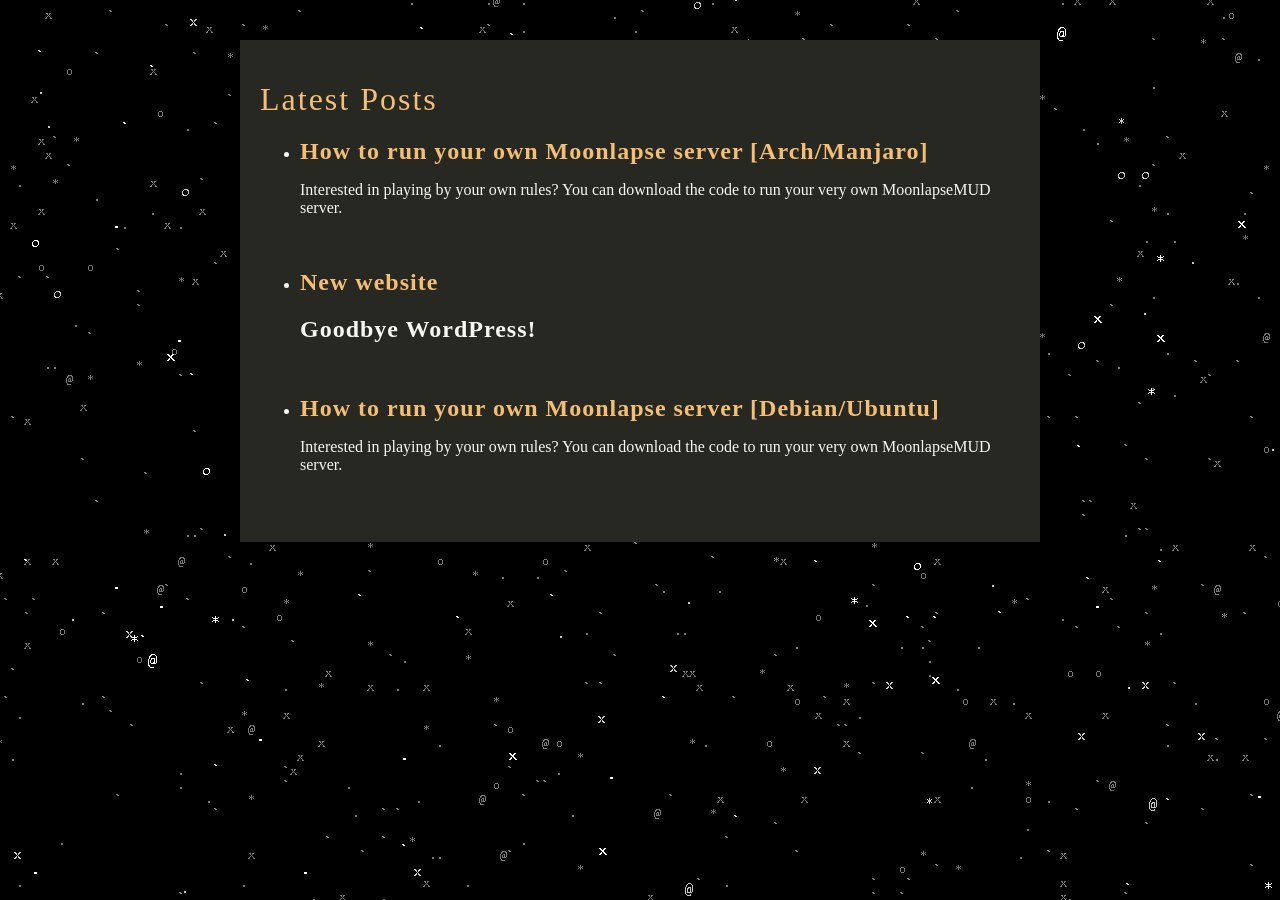
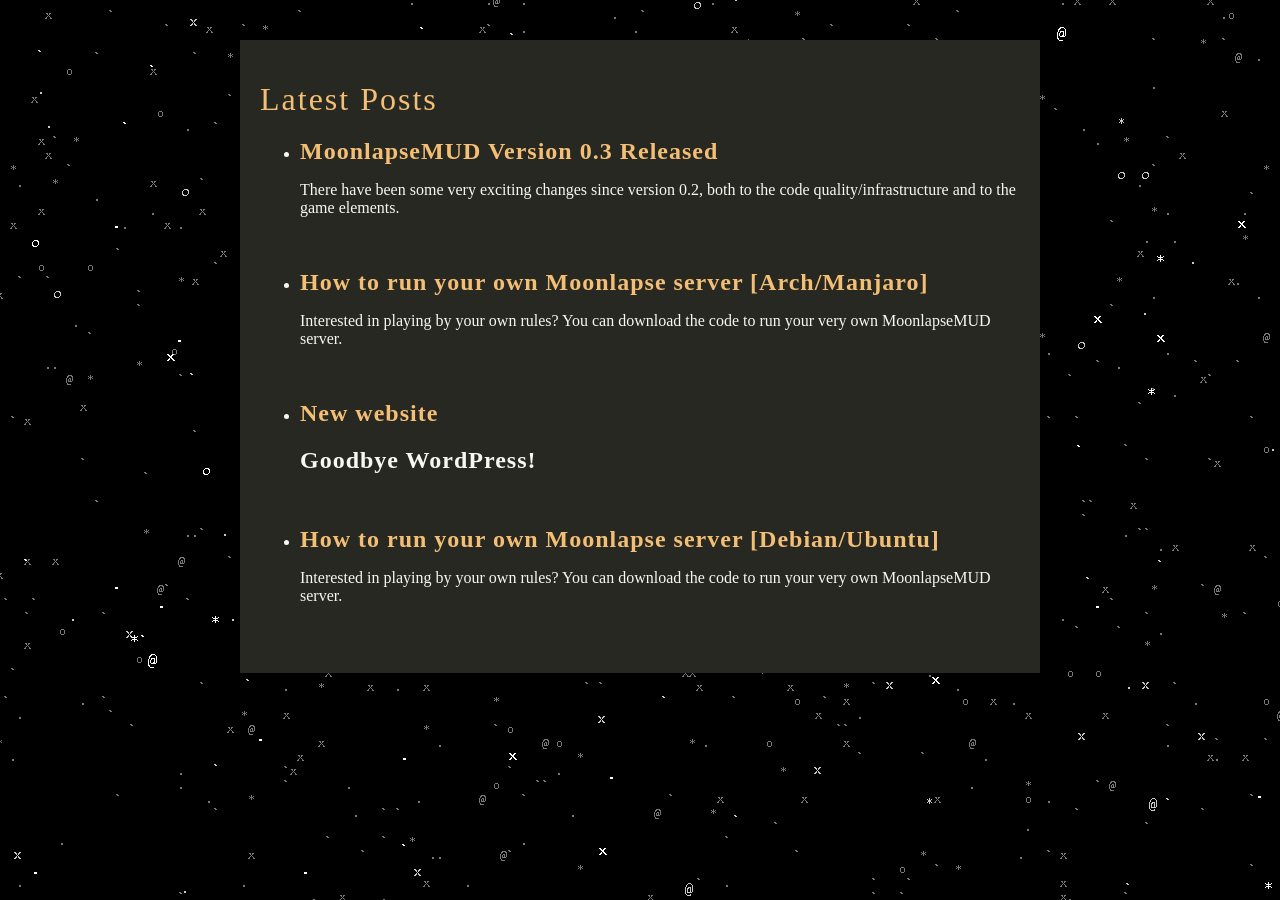
Before and after one commit to tristanbatchler/moonlapse.net, a Jekyll site: the page built from blog.html, in a window 1280 px wide. Built offline with Jekyll 4.4.1, drawn with Linux system fonts in a browser that asks for light colours; some web fonts are replaced; a script that is not in the unit is left out; some of the changed lines change nothing that is shown.

Commit message:
Add 0.3 release notes

````diff
--- /dev/null
+++ b/_posts/2020-12-16-moonlapsemud-version-0.3-released/2020-12-16-moonlapsemud-version-0.3-released.md
@@ -0,0 +1,169 @@
+---
+layout: post
+title: MoonlapseMUD Version 0.3 Released
+date: 2020-12-15T21:19:00.000Z
+author: saltytaro
+---
+There have been some very exciting changes since version 0.2, both to the code quality/infrastructure and to the game elements.
+
+Here is a rundown of the most noteworthy changes.
+
+## Server rewrite using [Twisted](https://twistedmatrix.com/)
+To improve on stability, code quality, power, and efficiency, the entire server-side code was re-written early on in development.
+
+What used to be a clumsy, multi-threaded, pure Python sockets driven application is now a full-fledged Twisted protocol factory.
+
+The new server has some cool benefits:
+* It was easy to implement different server "rooms" which are, in themselves, isolated "sub-servers". It's not possible to send or receive information to/from other players across rooms which cuts down on unnecessary network interference. In the future, a global communication channel will need to be implemented.
+* Twisted protocols act like state machines so it is much more better at handling packets thrown at it. It is designed to only accept certain packet types when they are expected.
+* Speaking of packets, a new networking module was introduced which includes a special packet class, written in pure Python, so they can be shared between the server and the client. Here's an example:
+
+    From the client
+    ```python
+    lp = packet.LoginPacket("username", "password")
+    server_socket.send(loginpacket.tobytes())
+    ```
+
+    From the server, Twisted has a method called `stringReceived` which is fired whenever bytes a received over the network.
+    ```python
+    @override
+    def stringReceived(self, string: bytes) -> None:
+        p: packet.Packet = packet.frombytes(string)
+        self._debug(f"Received packet from my client {p}")
+        self.state(p)
+    ```
+
+    `self.state` is a Callable class member. For instance, if `self.state` is equal to `self._GETENTRY`, the following method is called.
+    ```python
+    def _GETENTRY(self, p: Union[packet.LoginPacket, packet.RegisterPacket]) -> None:
+        if isinstance(p, packet.LoginPacket):
+            self._login_user(p)
+        elif isinstance(p, packet.RegisterPacket):
+            self._register_user(p)
+    ```
+Notice the `Packet.frombytes` method magically returns the packet of the correct type. This is what allows the server (and client) to check the packet type is what is expected first before processing it and offers more control and security. This is the power of working with Twisted, sharing a packet class between server and client, and using state machines to control the logic of the server.
+
+
+## Using Django ORM
+Our old database tables were completely decoupled from our models and the cap was bridged shoddily with some hand-written SQL queries which were prone to SQL injection, inefficient, difficult to maintain, and, frankly, just terrible all-round.
+
+Django is originally a web framework for Python, but what we're interested in is its extremely powerful object relational mapping (ORM) framework. Benefits:
+* Models as Python objects are easily saved and pushed to the database without the need for handwritten SQL
+* Superior security - can rely on Django sanitising models before inserting them to the database
+* Superior efficiency - so the game can run faster!
+* Migrations!
+
+When the game is updated, e.g. a new skill is introduced or an entity model needs a new attribute, Django (mostly) automatically propagates these changes to the database using its powerful migrations system.
+
+Although it was a huge slog, the switch to using both Django and Twisted was a wise move early in development, otherwise it would have been much more difficult. These two powerful frameworks will aid in much easier development for future released.
+
+
+## Enhanced maps
+The map system was rewritten so that the following can occur:
+* We can rapidly create maps of differing terrain and static objects and save them as files to be used by the server
+* These map files are compressable and, importanly, **uncompressable** without the need of a third party library.
+    * This is because one of our goals and challenges with MoonlapseMUD is to create a highly compatible, accessible, and customisable game client which requires almost no setup. This means it has to be written with pure Python.
+* The maps contain a collision mask of sorts, in fact, it ended up containing three layers - ground terrain, solid objects, and roof terrain (we will get to that later).
+
+> ### What we came up with is the following:
+> 1. Under `maps/layouts/`, create a new directory with the name of your map. This must be unique. E.g. `maps/layouts/forest/`.
+> 2. Inside this new folder, create three files.
+>       * ground.data
+>       * roof.data
+>       * solid.data
+>
+> These files, respectively, represent terrain for the ground level, roof level, and things between which are collidable.
+>
+> These files must be formatted according to the Moonlapse map file specification.
+>
+> ### Moonlapse map file specification?
+> Yeah, it's a long story. Basically something that looks like this:
+> ```
+> 64$
+> 63$}
+> 24G6(34}
+> ```
+> In this made up context, what this means is
+> ```
+> A row of 64x "$" terrain tiles
+> A row of 63x "$" terrain tiles followed by a "}" terrain tile
+> A row of 24x "G" terrain tiles followed by 6x "(" terrain tiles followed by 34 "}" terrain tiles
+> ```
+>
+> Whatever "$", "}", "G", "{", etc. represents is up to you and defined in `maps/__init__.py`.
+>
+> ### How do I make one of these files?
+> You can draw a bitmap file and use the `maps/bmp2ml.py` script to spit out a properly formatted file. The script defines a colour palette for you, so your bitmaps need to have those exact colours loaded.
+
+In the future, we will likely add a proper map editor GUI with the names of the terrain materials but please bear with the project in its early stages.
+
+Here are some example bitmaps and what they look like as compressed data.
+
+<img src="/assets/images/2020-12-16-moonlapsemud-version-0.3-released/ground.bmp" alt="Tavern ground map" title="Tavern ground map" width="32" />
+
+`maps/layouts/tavern/ground.data`
+```
+32z
+6B18z8B
+32B
+32B
+32B
+32B
+32B
+32B
+32B
+32B
+32B
+32B
+32B
+32B
+32B
+32B
+```
+
+<img src="/assets/images/2020-12-16-moonlapsemud-version-0.3-released/solid.bmp" alt="Tavern solid map" title="Tavern solid map" width="32" />
+
+`maps/layouts/tavern/solid.data`
+```
+32i
+5iB18iB7i
+5i20B7i
+5i20B7i
+7iB3iB3iB6iB9i
+17iB14i
+26iB5i
+3iB28i
+3i2B20i2B5i
+2i4BiB17i2BiB3i
+Bi4B26i
+3i2B27i
+32i
+3iB28i
+32i
+32i
+```
+
+<img src="/assets/images/2020-12-16-moonlapsemud-version-0.3-released/roof.bmp" alt="Tavern roof map" title="Tavern roof map" width="32" />
+
+`maps/layouts/tavern/roof.data`
+```
+32B
+32B
+32B
+32B
+32B
+32B
+32B
+32B
+32B
+32B
+32B
+32B
+32B
+32B
+32B
+32B
+```
+
+And here is how it looks in-game
+![Tavern screebshot](/assets/images/2020-12-16-moonlapsemud-version-0.3-released/tavern-screenshot.png "Tavern screenshot")
--- a/_sass/main.scss
+++ b/_sass/main.scss
@@ -246,8 +246,10 @@
   }
 
   img, canvas, svg {
-    width: 100%;
-    height: auto;
+    &:not([width]) {
+      width: 100%;
+      height: auto;
+    }
   }
 
   table {
````
Also changed, not shown: assets/images/2020-12-16-moonlapsemud-version-0.3-released/ground.bmp (added), assets/images/2020-12-16-moonlapsemud-version-0.3-released/roof.bmp (added), assets/images/2020-12-16-moonlapsemud-version-0.3-released/solid.bmp (added), assets/images/2020-12-16-moonlapsemud-version-0.3-released/tavern-screenshot.png (added).
